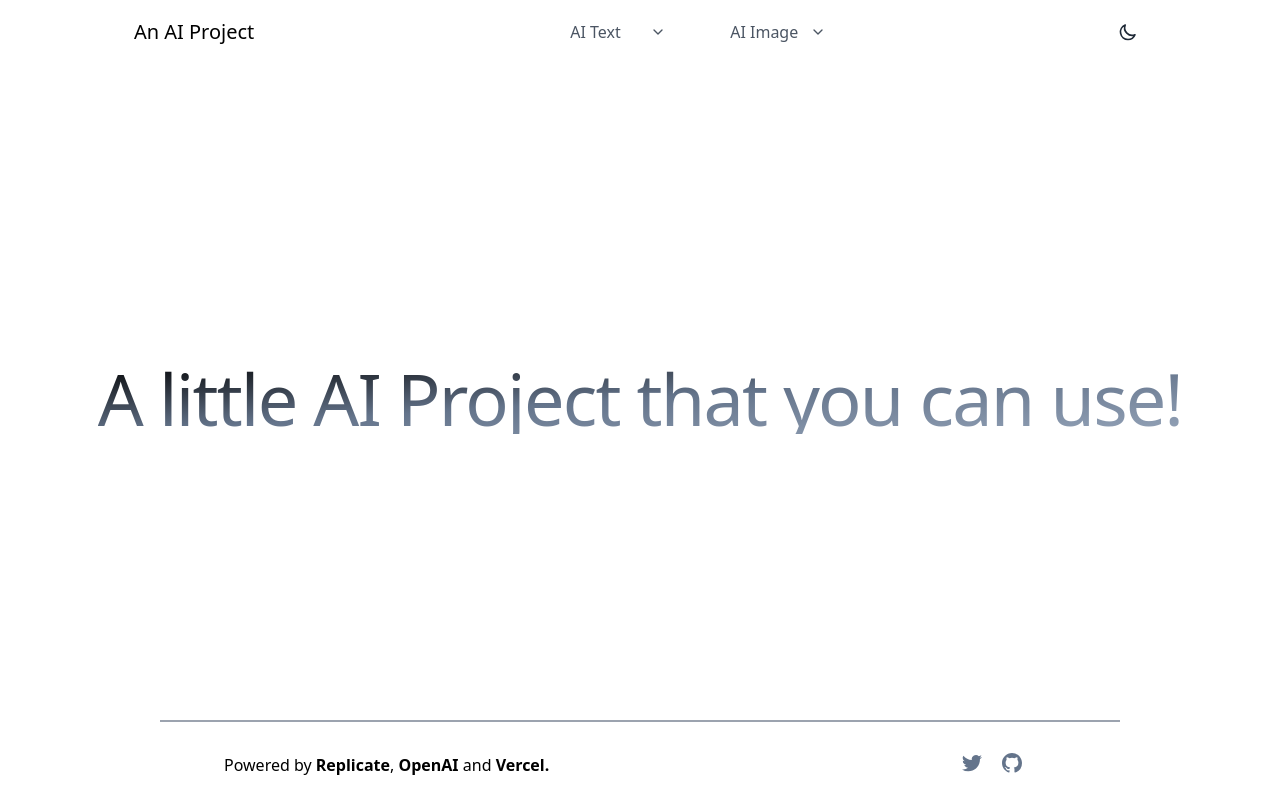
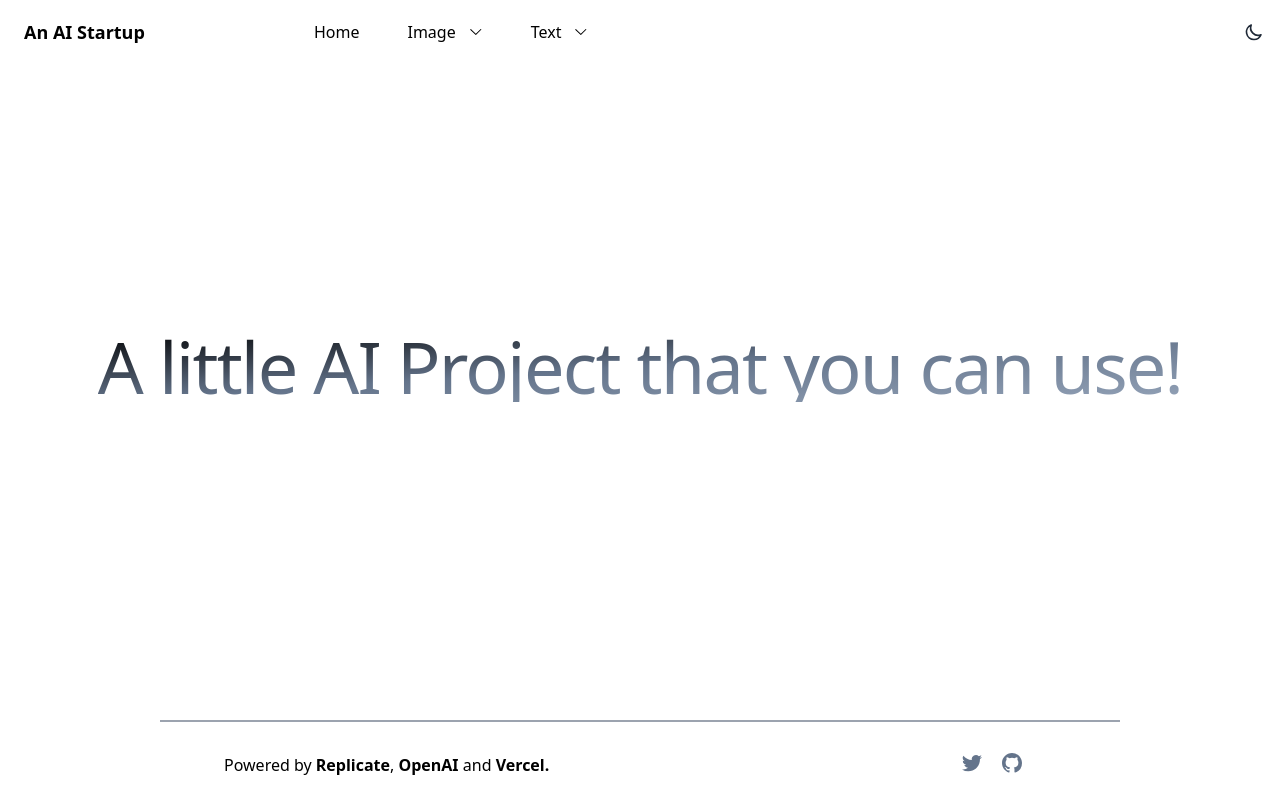
Before and after one commit to BruceWangyq/ai-project, a Next.js app: page / in a window 1280 px wide. Built offline with nearby package versions, Linux system fonts and the light colour scheme.

Commit message:
feat: add menubar to navbar

```diff
--- /dev/null
+++ b/components/ThemeToggler.tsx
@@ -0,0 +1,43 @@
+import { useEffect, useState } from "react";
+import { useTheme } from "next-themes";
+
+export default function ThemeToggler() {
+  const { resolvedTheme, setTheme } = useTheme();
+  const [mounted, setMounted] = useState(false);
+  useEffect(() => setMounted(true), []);
+
+  return (
+    <button
+      aria-label="Toggle Dark Mode"
+      type="button"
+      className="w-9 h-9 rounded-lg p-2 ml-2 flex items-center justify-center  hover:ring-2 ring-gray-300  transition-all"
+      onClick={() => setTheme(resolvedTheme === "dark" ? "light" : "dark")}
+    >
+      {mounted && (
+        <svg
+          xmlns="http://www.w3.org/2000/svg"
+          viewBox="0 0 24 24"
+          fill="none"
+          stroke="currentColor"
+          className="w-5 h-5 text-gray-800 dark:text-gray-200"
+        >
+          {resolvedTheme === "dark" ? (
+            <path
+              strokeLinecap="round"
+              strokeLinejoin="round"
+              strokeWidth={2}
+              d="M12 3v1m0 16v1m9-9h-1M4 12H3m15.364 6.364l-.707-.707M6.343 6.343l-.707-.707m12.728 0l-.707.707M6.343 17.657l-.707.707M16 12a4 4 0 11-8 0 4 4 0 018 0z"
+            />
+          ) : (
+            <path
+              strokeLinecap="round"
+              strokeLinejoin="round"
+              strokeWidth={2}
+              d="M20.354 15.354A9 9 0 018.646 3.646 9.003 9.003 0 0012 21a9.003 9.003 0 008.354-5.646z"
+            />
+          )}
+        </svg>
+      )}
+    </button>
+  );
+}
--- a/components/layout/Header.tsx
+++ b/components/layout/Header.tsx
@@ -1,118 +1,136 @@
 import Link from "next/link";
-import Popover from "../Popover";
-import { ChevronDown } from "lucide-react";
-import React from "react";
-import { useTheme } from "next-themes";
-import { useEffect, useState } from "react";
+import menuData from "./menuData";
+import React, { useEffect } from "react";
+import { Menu, X } from "lucide-react";
+
+import { useState } from "react";
+import ThemeToggler from "../ThemeToggler";
 
 export default function Header() {
-  const { resolvedTheme, setTheme } = useTheme();
-  const [mounted, setMounted] = useState(false);
-  const [openPopover, setOpenPopover] = useState(false);
-  useEffect(() => setMounted(true), []);
+  // Navbar toggle
+  const [navbarOpen, setNavbarOpen] = useState(false);
+  const navbarToggleHandler = () => {
+    setNavbarOpen(!navbarOpen);
+  };
+
+  // submenu handler
+  const [openIndex, setOpenIndex] = useState(-1);
+  const handleSubmenu = (index: number) => {
+    if (openIndex === index) {
+      setOpenIndex(-1);
+    } else {
+      setOpenIndex(index);
+    }
+  };
+
+  // Sticky Navbar
+  const [sticky, setSticky] = useState(false);
+  const handleStickyNavbar = () => {
+    if (window.scrollY >= 80) {
+      setSticky(true);
+    } else {
+      setSticky(false);
+    }
+  };
+  useEffect(() => {
+    window.addEventListener("scroll", handleStickyNavbar);
+  });
+
   return (
+    <>
+      <header
+        className={`header px-2 top-0 left-0 z-40 flex w-full items-center bg-transparent ${
+          sticky
+            ? "!fixed !z-[9999] !bg-white !bg-opacity-80 shadow-sticky backdrop-blur-sm !transition dark:!bg-primary dark:!bg-opacity-20"
+            : "absolute"
+        }`}
+      >
         <div className="mx-auto flex h-16 min-w-full items-center justify-around">
+          <div className="w-80 max-w-full px-4 xl:mr-12">
             <Link href="/">
-        <h1 className="text-xl text-black dark:text-white">An AI Project</h1>
-      </Link>
-      <div className="flex">
-        <Popover
-          content={
-            <div className="w-full rounded-md bg-white dark:bg-black p-2 sm:w-40">
-              <Link
-                href="/grammarcorrection"
-                className="flex w-full items-center justify-start space-x-2 rounded-md p-2 text-left text-sm dark:text-gray-200 transition-all duration-75 hover:bg-gray-100 active:bg-gray-200 dark:hover:bg-gray-800 dark:active:bg-gray-700"
-              >
-                Grammar Correction
+              <h1 className="text-lg font-bold text-black dark:text-white">
+                An AI Startup
+              </h1>
             </Link>
           </div>
-          }
-          openPopover={openPopover}
-          setOpenPopover={setOpenPopover}
+
+          <div className="flex w-full items-center justify-between px-4">
+            <button
+              onClick={navbarToggleHandler}
+              id="navbarToggler"
+              aria-label="Mobile Menu"
+              className="absolute right-6 top-1/2 block translate-y-[-50%] rounded-lg mr-6 px-2 py-[6px]  hover:ring-2 ring-gray-300 lg:hidden"
             >
-          <button
-            onClick={() => setOpenPopover(!openPopover)}
-            className="flex w-40 items-center justify-between rounded-md  px-4 py-2 transition-all duration-75 hover:border-gray-800 focus:outline-none active:bg-gray-100 dark:hover:bg-gray-800 dark:active:bg-gray-700"
-          >
-            <p className="text-gray-600 dark:text-gray-200 pl-8">AI Text</p>
-            <ChevronDown
-              className={`h-4 w-4 text-gray-600 dark:text-gray-200 transition-all ${
-                openPopover ? "rotate-180" : ""
-              }`}
-            />
-          </button>
-        </Popover>
-        <Popover
-          content={
-            <div className="w-full rounded-md bg-white dark:bg-black p-2 sm:w-40">
-              <Link
-                href="/prompt2image"
-                className="flex w-full items-center justify-start space-x-2 rounded-md p-2 text-left text-sm dark:text-gray-200 transition-all duration-75 hover:bg-gray-100 active:bg-gray-200 dark:hover:bg-gray-800 dark:active:bg-gray-700"
-              >
-                Prompt to Image
-              </Link>
-              {/* <Link
-                href="/image2prompt"
-                className="flex w-full items-center justify-start space-x-2 rounded-md p-2 text-left text-sm dark:text-gray-200 transition-all duration-75 hover:bg-gray-100 active:bg-gray-200 dark:hover:bg-gray-800 dark:active:bg-gray-700"
-              >
-                Image to Prompt
-              </Link> */}
-              <Link
-                href="/restore"
-                className="flex w-full items-center justify-start space-x-2 rounded-md p-2 text-left text-sm dark:text-gray-200 transition-all duration-75 hover:bg-gray-100 active:bg-gray-200 dark:hover:bg-gray-800 dark:active:bg-gray-700"
-              >
-                Restore Image
-              </Link>
-            </div>
-          }
-          openPopover={openPopover}
-          setOpenPopover={setOpenPopover}
-        >
-          <button
-            onClick={() => setOpenPopover(!openPopover)}
-            className="flex w-40 items-center justify-between rounded-md  px-4 py-2 transition-all duration-75 hover:border-gray-800 focus:outline-none active:bg-gray-100 dark:hover:bg-gray-800 dark:active:bg-gray-700"
-          >
-            <p className="text-gray-600 dark:text-gray-200 pl-8">AI Image</p>
-            <ChevronDown
-              className={`h-4 w-4 text-gray-600 dark:text-gray-200 transition-all ${
-                openPopover ? "rotate-180" : ""
-              }`}
-            />
-          </button>
-        </Popover>
-      </div>
-      <button
-        aria-label="Toggle Dark Mode"
-        type="button"
-        className="w-9 h-9 rounded-lg  flex items-center justify-center  hover:ring-2 ring-gray-300  transition-all"
-        onClick={() => setTheme(resolvedTheme === "dark" ? "light" : "dark")}
-      >
-        {mounted && (
-          <svg
-            xmlns="http://www.w3.org/2000/svg"
-            viewBox="0 0 24 24"
-            fill="none"
-            stroke="currentColor"
-            className="w-5 h-5 text-gray-800 dark:text-gray-200"
-          >
-            {resolvedTheme === "dark" ? (
-              <path
-                strokeLinecap="round"
-                strokeLinejoin="round"
-                strokeWidth={2}
-                d="M12 3v1m0 16v1m9-9h-1M4 12H3m15.364 6.364l-.707-.707M6.343 6.343l-.707-.707m12.728 0l-.707.707M6.343 17.657l-.707.707M16 12a4 4 0 11-8 0 4 4 0 018 0z"
-              />
+              {!navbarOpen ? (
+                <Menu className="dark:text-white" />
               ) : (
-              <path
-                strokeLinecap="round"
-                strokeLinejoin="round"
-                strokeWidth={2}
-                d="M20.354 15.354A9 9 0 018.646 3.646 9.003 9.003 0 0012 21a9.003 9.003 0 008.354-5.646z"
-              />
-            )}
-          </svg>
+                <X className="dark:text-white" />
               )}
             </button>
+            <nav
+              id="navbarCollapse"
+              className={`navbar absolute right-0 z-30 w-[250px] rounded border-[.5px] border-body-color/50 bg-white py-4 px-6 duration-300 dark:border-body-color/20 dark:bg-black lg:visible lg:static lg:w-auto lg:border-none lg:!bg-transparent lg:p-0 lg:opacity-100 ${
+                navbarOpen
+                  ? "visibility top-full opacity-100"
+                  : "invisible top-[120%] opacity-0"
+              }`}
+            >
+              <ul className="block lg:flex lg:space-x-12">
+                {menuData.map((menuItem, index) => (
+                  <li key={menuItem.id} className="group relative ">
+                    {menuItem.path ? (
+                      <Link
+                        href={menuItem.path}
+                        className={`flex py-2 text-base text-dark group-hover:opacity-70 dark:text-white lg:mr-0 lg:inline-flex lg:py-6 lg:px-0`}
+                      >
+                        {menuItem.title}
+                      </Link>
+                    ) : (
+                      <>
+                        <a
+                          onClick={() => handleSubmenu(index)}
+                          className="flex cursor-pointer items-center justify-between py-2 text-base text-dark group-hover:opacity-70 dark:text-white lg:mr-0 lg:inline-flex lg:py-6 lg:px-0"
+                        >
+                          {menuItem.title}
+                          <span className="pl-3">
+                            <svg width="15" height="14" viewBox="0 0 15 14">
+                              <path
+                                d="M7.81602 9.97495C7.68477 9.97495 7.57539 9.9312 7.46602 9.8437L2.43477 4.89995C2.23789 4.70308 2.23789 4.39683 2.43477 4.19995C2.63164 4.00308 2.93789 4.00308 3.13477 4.19995L7.81602 8.77183L12.4973 4.1562C12.6941 3.95933 13.0004 3.95933 13.1973 4.1562C13.3941 4.35308 13.3941 4.65933 13.1973 4.8562L8.16601 9.79995C8.05664 9.90933 7.94727 9.97495 7.81602 9.97495Z"
+                                fill="currentColor"
+                              />
+                            </svg>
+                          </span>
+                        </a>
+                        <div
+                          className={`submenu relative top-full left-0 rounded-md bg-white transition-[top] duration-300 group-hover:opacity-100 dark:bg-black lg:invisible lg:absolute lg:top-[110%] lg:block lg:w-[250px] lg:p-4 lg:opacity-0 lg:shadow-lg lg:group-hover:visible lg:group-hover:top-full ${
+                            openIndex === index ? "block" : "hidden"
+                          }`}
+                        >
+                          {menuItem?.submenu?.map((submenuItem) => (
+                            <>
+                              {submenuItem.path && (
+                                <Link
+                                  href={submenuItem.path}
+                                  key={submenuItem.id}
+                                  className="block rounded py-2.5 text-sm text-dark hover:opacity-70 dark:text-white lg:px-3"
+                                >
+                                  {submenuItem.title}
+                                </Link>
+                              )}
+                            </>
+                          ))}
                         </div>
+                      </>
+                    )}
+                  </li>
+                ))}
+              </ul>
+            </nav>
+          </div>
+
+          <ThemeToggler />
+        </div>
+      </header>
+    </>
   );
 }
--- /dev/null
+++ b/components/layout/menuData.tsx
@@ -0,0 +1,51 @@
+import { Url } from "url";
+
+interface MenuDataProps {
+  id: number;
+  title: string;
+  path?: Url | string;
+  newTab?: boolean;
+  submenu?: MenuDataProps[];
+}
+
+const menuData: MenuDataProps[] = [
+  {
+    id: 1,
+    title: "Home",
+    path: "/",
+    newTab: false,
+  },
+  {
+    id: 3,
+    title: "Image",
+    newTab: false,
+    submenu: [
+      {
+        id: 31,
+        title: "Prompt to Image",
+        path: "/prompt2image",
+        newTab: false,
+      },
+      {
+        id: 32,
+        title: "Image Restoration",
+        path: "/restore",
+        newTab: false,
+      },
+    ],
+  },
+  {
+    id: 4,
+    title: "Text",
+    newTab: false,
+    submenu: [
+      {
+        id: 41,
+        title: "Grammar Correction",
+        path: "/grammar",
+        newTab: false,
+      },
+    ],
+  },
+];
+export default menuData;
```
Also changed, not shown: pages/grammar.tsx (renamed from pages/grammarcorrection.tsx). Lines whose indentation alone changed are shown as unchanged.
